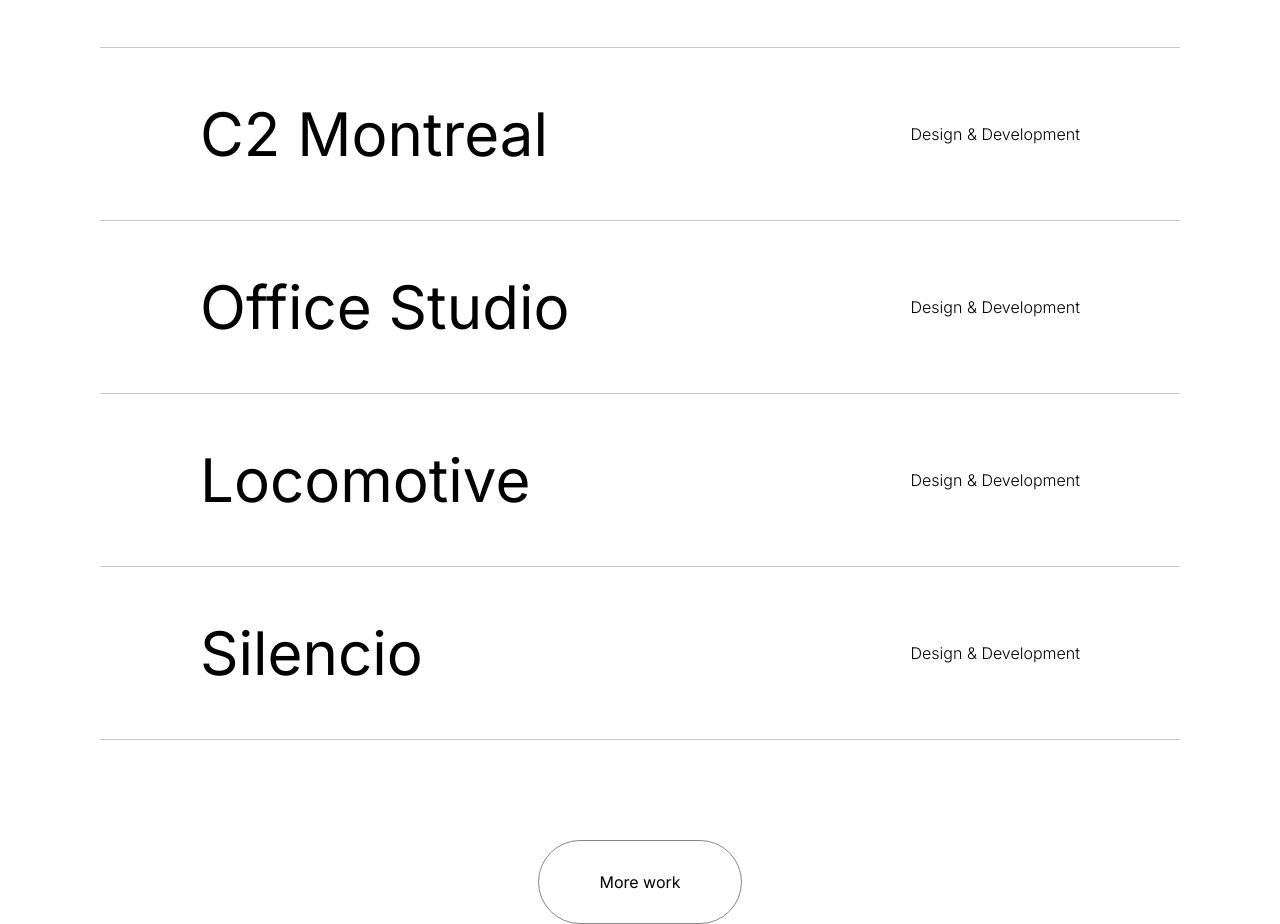
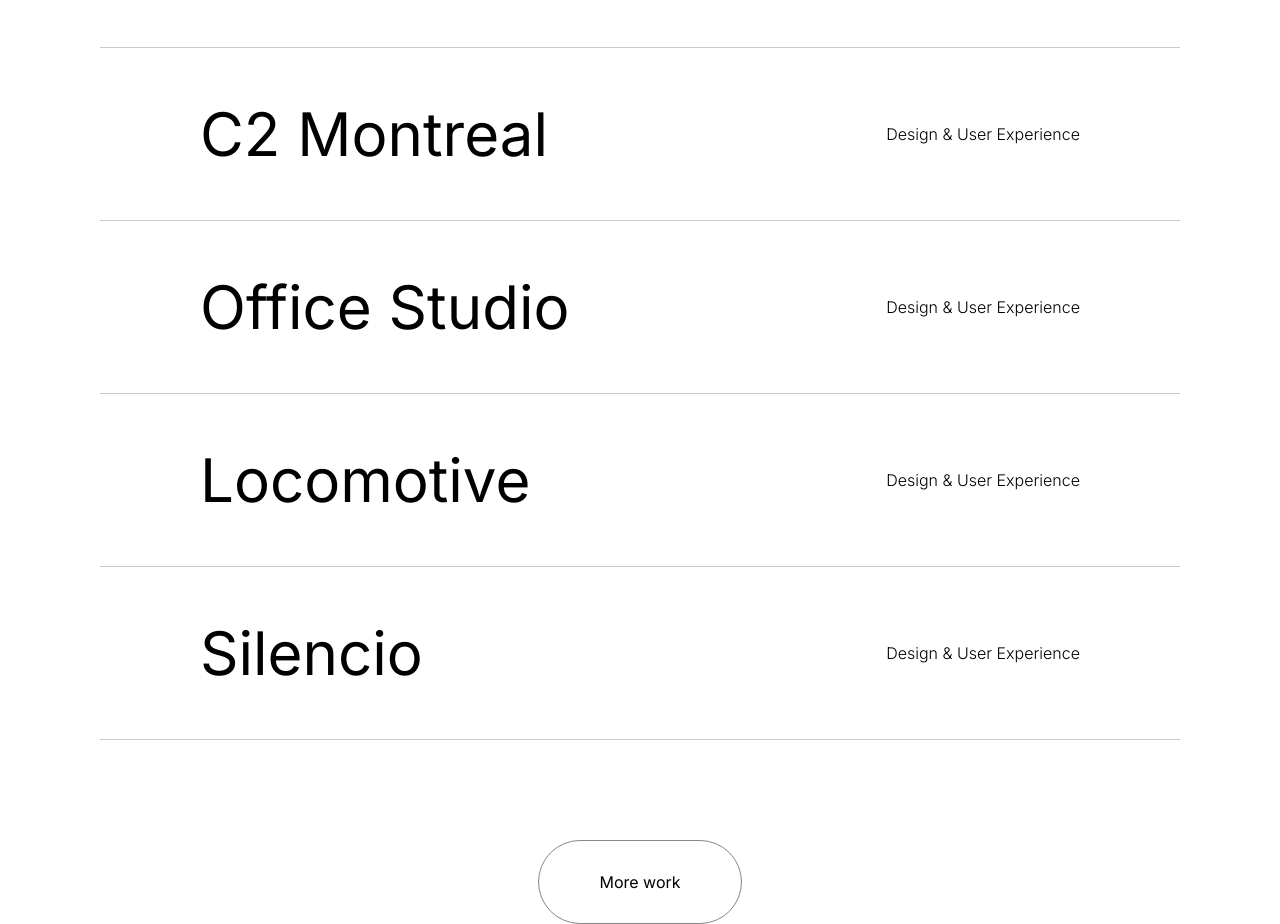
Before and after one commit to ahmadsyahani/ahmad-syahani, a Next.js app: page / in a window 1280 px wide. Shown: the part 1440-2364 px from the top of the page. Built offline with nearby package versions, Linux system fonts and the light colour scheme; a web font is replaced by a local one.

Commit message:
little details

```diff
--- a/package.json
+++ b/package.json
@@ -18,6 +18,7 @@
     "react": "^18.2.0",
     "react-apple-emojis": "^2.2.1",
     "react-dom": "^18.2.0",
+    "react-router-dom": "^6.14.2",
     "react-scroll": "^1.8.9",
     "sass": "^1.64.0"
   }
--- a/src/components/Projects/components/project/index.jsx
+++ b/src/components/Projects/components/project/index.jsx
@@ -2,12 +2,12 @@
 import React from 'react'
 import styles from './style.module.scss';
 
-export default function index({index, title, manageModal}) {
+export default function index({ index, title, manageModal }) {
 
     return (
-        <div onMouseEnter={(e) => {manageModal(true, index, e.clientX, e.clientY)}} onMouseLeave={(e) => {manageModal(false, index, e.clientX, e.clientY)}} className={styles.project}>
+        <div onMouseEnter={(e) => { manageModal(true, index, e.clientX, e.clientY) }} onMouseLeave={(e) => { manageModal(false, index, e.clientX, e.clientY) }} className={styles.project}>
             <h2>{title}</h2>
-            <p>Design & Development</p>
+            <p>Design & User Experience</p>
         </div>
     )
 }
```
Also changed, not shown: 1 other file (tests, documents, lock files or other folders).
